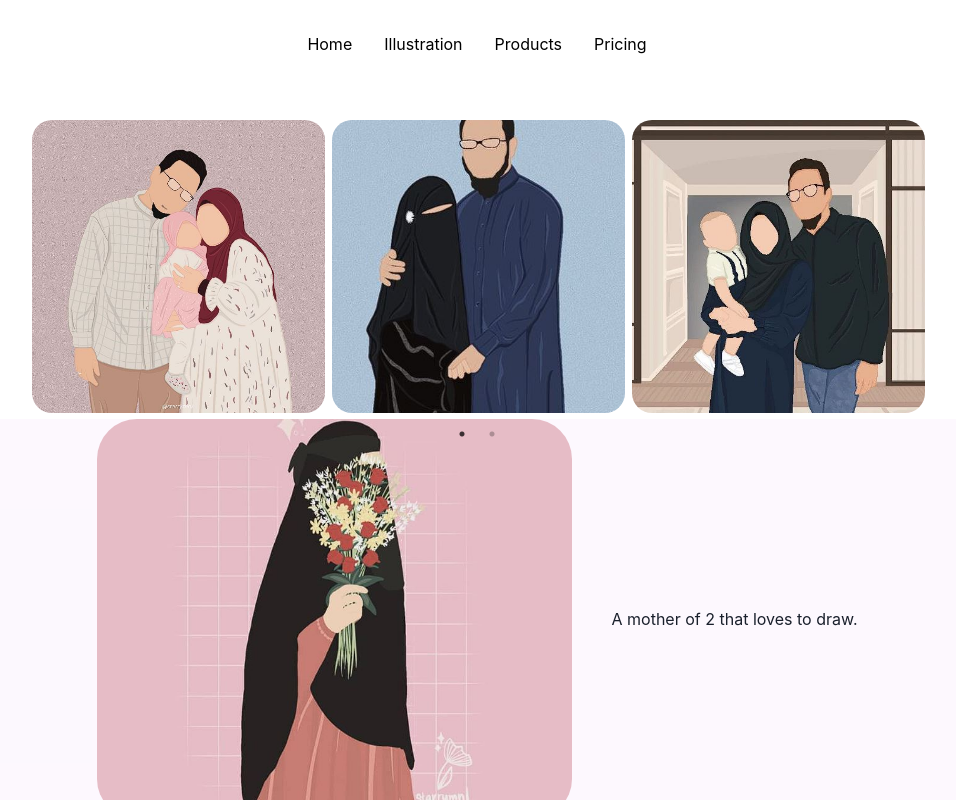
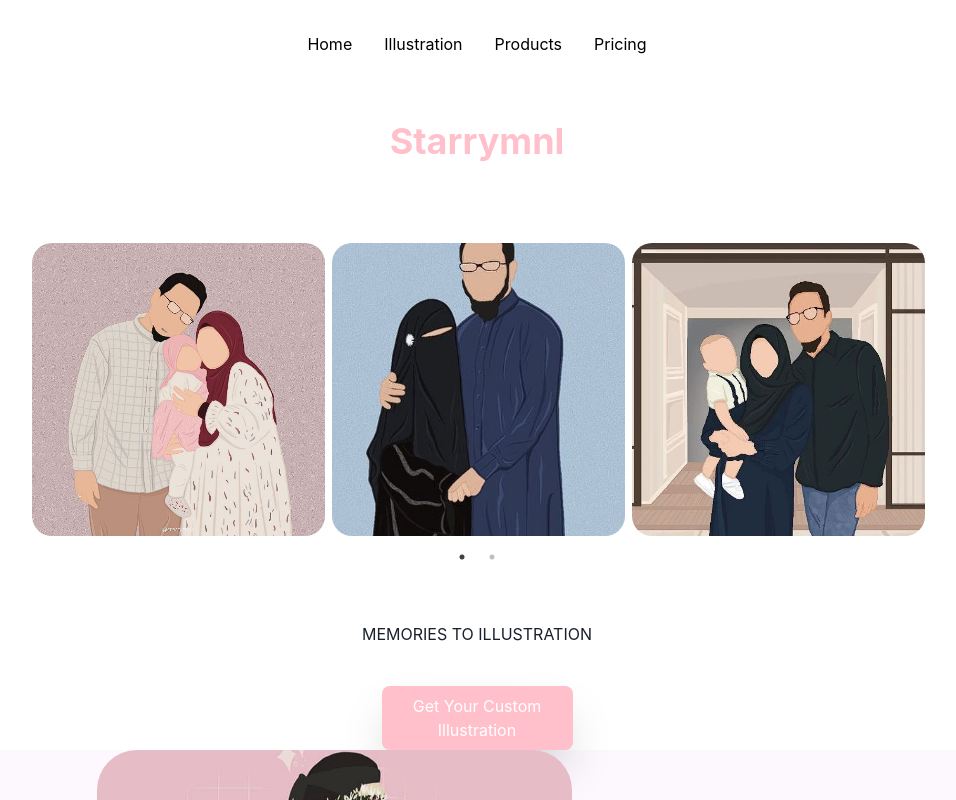
Before and after one commit to efunzz/starrymnl-react-website, a React (Vite) app: page / in a window 1280 px wide. Shown: the top 800 px of the page, without its empty margins (163-1119 px from the left). Built offline with nearby package versions, Linux system fonts and the light colour scheme.

Commit message:
update-hero-section

```diff
--- a/src/App.jsx
+++ b/src/App.jsx
@@ -1,4 +1,5 @@
 import { Heading } from "@chakra-ui/react";
+import { Text } from "@chakra-ui/react";
 import ServiceCard from "./components/ServiceSection";
 import Button from "./components/ui/Button";
 
@@ -13,8 +14,23 @@ function App() {
   return (
     <>
       <NavBar />
-      <div className="hero-section flex justify-center items-center">
-        <SimpleSlider />
+      <div className="hero-section justify-center items-center text-center">
+        <Heading mb={20} color={"pink"}>
+          Starrymnl
+        </Heading>
+        <div className="slider flex justify-center">
+          <SimpleSlider />
+        </div>
+        <Text mb={10} mt={20}>
+          MEMORIES TO ILLUSTRATION
+        </Text>
+
+        <Button
+          width={191}
+          color={"pink"}
+          children={"Get Your Custom Illustration"}
+          mb={10}
+        />
       </div>
 
       <div
```
